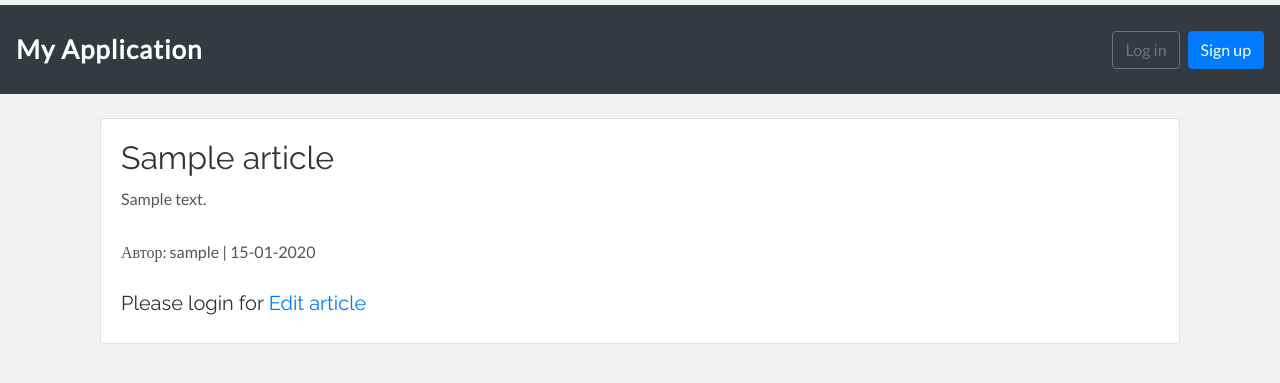
After one commit to MichaelNest/My-First-Show-Project, a Django app: page /articles/1/ in a window 1280 px wide. The commit adds this page. Shown: the top 383 px of the page. Run offline with Django 3.2, Linux system fonts and the light colour scheme; tables that the repository leaves empty hold one stand-in row (values such as "Sample post"); some libraries are stand-ins or nearby versions.

Commit message:
Create set-files for creating new articles( url, view, template), update home-page and article_list-page.

```diff
--- a/src/articles/models.py
+++ b/src/articles/models.py
@@ -13,4 +13,4 @@ class Article(models.Model):
         return self.title
 
     def get_absolute_url(self):
-        return reverse('article_detail', args=[str(self.id)])
+        return reverse('articles:article_detail', args=[str(self.id)])
--- /dev/null
+++ b/src/articles/templates/articles/article_detail.html
@@ -0,0 +1,29 @@
+{% extends "base.html" %}
+
+
+{% block title %}Detail{% endblock title %}
+
+{% block content %}
+<div class="container padding">
+<div class="col-md-12 col-md-offset-2">
+    <div class="card" >
+
+        <div class="card-body">
+    <div class="post-entry">
+        <h2>{{ article.title }}</h2>
+        <p>{{ article.body }}</p>
+        <p>Автор: {{ article.author }} | {{ article.create_date|date:'d-m-Y' }}</p>
+
+    {% if user.is_authenticated %}
+        <p><a href="{% url 'articles:article_edit' article.pk %}"> Edit  </a> | <a href="{% url 'articles:article_delete' article.pk %}"> Delete</a></p>
+        <p><a href="{% url 'articles:article_list' %}" role="button" class="btn btn-primary">To Article List</a></p>
+
+    {% else %}
+        <h5>Please login for <a href="{% url 'login' %}">Edit article</a></h5>
+    {% endif %}
+        </div>
+    </div>
+</div>
+</div>
+</div>
+{% endblock content %}
--- a/src/articles/urls.py
+++ b/src/articles/urls.py
@@ -1,10 +1,11 @@
 from django.urls import path
-from .views import ArticleListView, ArticleUpdateView, ArticleDeleteView, ArticleDetailView
+from .views import ArticleListView, ArticleUpdateView, ArticleDeleteView, ArticleDetailView, ArticleCreateView
 
 app_name = 'articles'
 
 urlpatterns = [
     path('', ArticleListView.as_view(), name='article_list'),
+    path('create/', ArticleCreateView.as_view(), name='article_create'),
     path('<int:pk>/edit/', ArticleUpdateView.as_view(), name='article_edit'),
     path('<int:pk>/delete/', ArticleDeleteView.as_view(), name='article_delete'),
     path('<int:pk>/', ArticleDetailView.as_view(), name='article_detail'),
--- a/src/articles/views.py
+++ b/src/articles/views.py
@@ -1,5 +1,5 @@
 from django.views.generic import ListView, DetailView
-from django.views.generic.edit import DeleteView, UpdateView
+from django.views.generic.edit import DeleteView, UpdateView, CreateView
 from django.urls import reverse_lazy
 from .models import Article
 
@@ -22,3 +22,8 @@ class ArticleDeleteView(DeleteView):
     model = Article
     template_name = 'articles/article_delete.html'
     success_url = reverse_lazy('articles:article_list')
+
+class ArticleCreateView(CreateView):
+    model = Article
+    fields = ['title', 'body', 'author']
+    template_name = 'articles/article_new.html'
--- a/src/templates/includes/navbar.html
+++ b/src/templates/includes/navbar.html
@@ -6,8 +6,10 @@
 
         <div class="collapse navbar-collapse" id="navbarCollapse">
             {% if user.is_authenticated %}
+            <a href="{% url 'articles:article_list' %}" class="btn btn-primary ml-2">Article List</a>
+            <a href="{% url 'articles:article_create' %}" class=" btn btn-primary ml-2">Create New Article</a>
+
                 <ul class="navbar-nav ml-auto">
-                    <a href="{% url 'articles:article_list' %}"  class="btn btn-primary ml-2">Articles</a>
                     <li class="nav-item">
                         <a class="nav-link dropdown-toggle" href="#" id="userMenu" data-toggle="dropdown" aria-haspopup="true" aria-expanded="false">
                             {{ user.username }}
```
Also changed, not shown: src/articles/templates/articles/article_delete.html (added, +15 -0 lines), src/articles/templates/articles/article_edit.html (added, +13 -0 lines), src/articles/templates/articles/article_list.html (+8 -2 lines), src/articles/templates/articles/article_new.html (added, +15 -0 lines), src/pages/templates/pages/home.html (+9 -11 lines).
